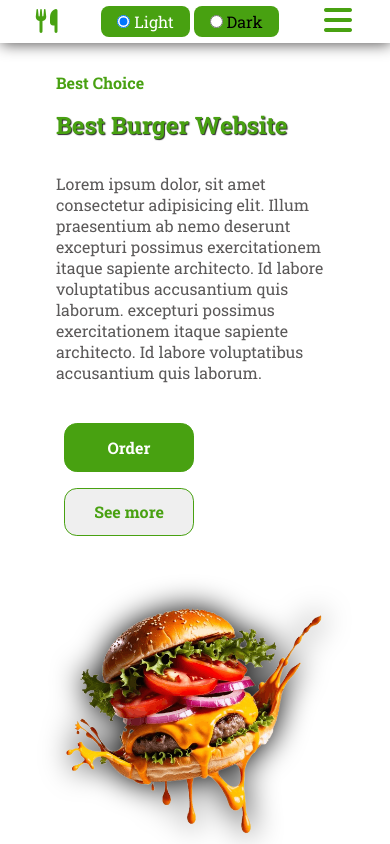
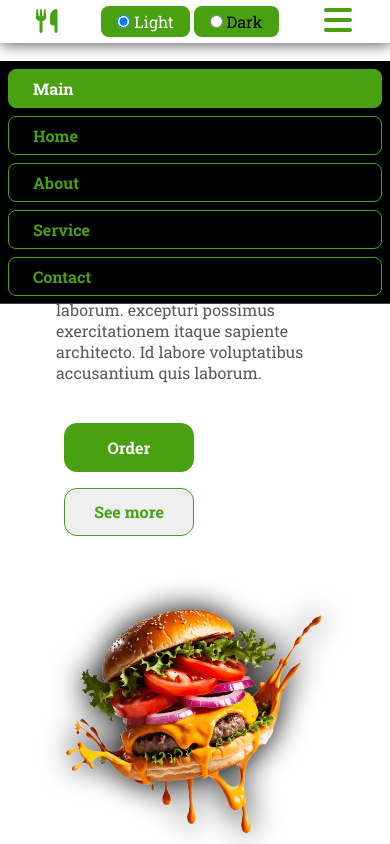
Before and after one commit to I-Am-Loki-14/Burger_shop, a plain HTML site: page index.html in a window 390 px wide. Both pictures are taken after a click on the button 338 px from the left and 21 px from the top of the page. Shown: the top 844 px of the page. Drawn offline with nearby package versions, Linux system fonts and the light colour scheme.

Commit message:
humburger_menu_polugon

```diff
--- a/css/media.css
+++ b/css/media.css
@@ -1,4 +1,4 @@
-@media (max-width: 760px) {
+@media (max-width: 950px) {
   .navlinks {
     display: none;
   }
@@ -10,14 +10,15 @@
   .navlinks {
     position: absolute;
     display: block;
-    background: rgb(216, 216, 216);
+    background: rgb(0, 0, 0);
     width: 100%;
-    top: 3rem;
+    top: 3.8rem;
     left: 0;
     right: 0;
-    transform: translateY(-150%);
-    z-index: 30;
-    transition: all 0.3s;
+    /* transform: translateY(-150%); */
+    z-index: -15;
+    transition: all 0.4s;
+    clip-path: polygon(0 0, 100% 0, 100% 0, 0 0);
   }
   .navlinks a {
     display: flex;
--- a/css/style.css
+++ b/css/style.css
@@ -65,7 +65,8 @@ label[for="dark"] {
   background-color: transparent;
 }
 .navlinks.show {
-  transform: translateY(0) !important;
+  /* transform: translateY(0) !important; */
+  clip-path: polygon(0 0, 100% 0, 100% 100%, 0 100%);
 }
 
 /* menubar  */
@@ -78,7 +79,7 @@ label[for="dark"] {
   width: 100%;
   position: fixed;
   top: 0;
-  z-index: 100;
+  z-index: 1000;
   box-shadow: 1px 1px 15px #514f4f;
 }
 .navlinks {
--- a/js/javascript.js
+++ b/js/javascript.js
@@ -20,7 +20,8 @@ const navlinks = document.querySelector('.navlinks');
 
 
 menutoggle.addEventListener('click' , ()=>{
-    document.body.classList.toggle('show')
-    console.log("Menu Bar Clicked & Toggle");
+    // menutoggle.classList.toggle("show")
+    navlinks.classList.toggle("show")
+    console.log("Menu Click");
 
 })
```
